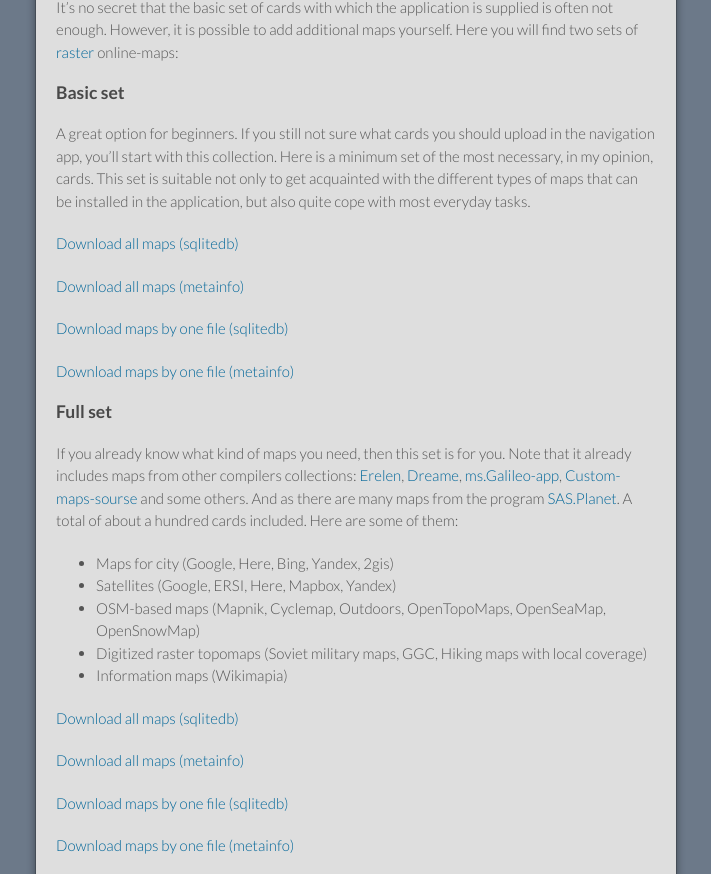
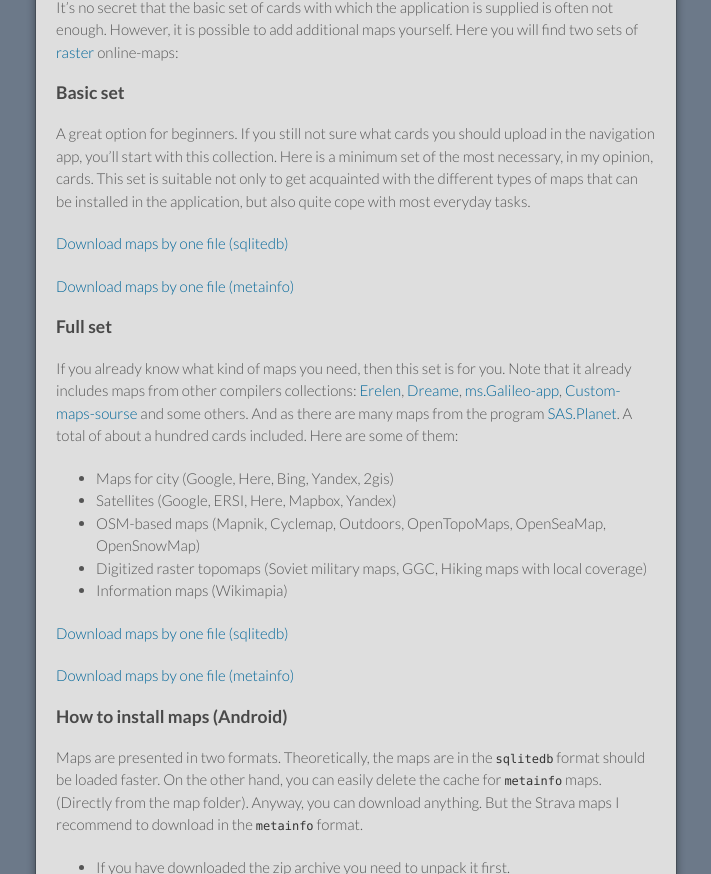
Before and after one commit to nnngrach/AnyGIS_Site, a Jekyll site: the page built from Web/Html/Osmand_en.md, in a window 1280 px wide and 900 px high, scrolled down 596 px, cut to the strip 26-900 px from the top of the window. Shown: the whole strip, without its empty margins (284-995 px from the left). Built offline with Jekyll 4.4.1, drawn with Linux system fonts in a browser that asks for light colours.

Commit message:
Fix mistakes

```diff
--- a/Web/Html/Osmand_en.md
+++ b/Web/Html/Osmand_en.md
@@ -30,9 +30,6 @@
 ### Basic set
 A great option for beginners. If you still not sure what cards you should upload in the navigation app, you'll start with this collection. Here is a minimum set of the most necessary, in my opinion, cards.  This set is suitable not only to get acquainted with the different types of maps that can be installed in the application, but also quite cope with most everyday tasks.
 
-[Download all maps (sqlitedb)][1]
-
-[Download all maps (metainfo)][2]
 
 [Download maps by one file (sqlitedb)][3]
 
@@ -43,7 +40,7 @@
 
 [2]: https://github.com/nnngrach/AnyGIS_maps/raw/master/Osmand_online_maps/Metainfo/Zip/Maps_short_en.zip
 
-[3]: https://anygis.ru/Web/Html/Download/OsmAnd_Maps_Short_en
+[3]: https://anygis.ru/Web/Html/Download/OsmAnd_Maps_(sqlitedb)_Short_en
 
 [4]: https://anygis.ru/Web/Html/Download/OsmAnd_Maps_(metainfo)_Short_en
 
@@ -57,10 +54,6 @@
 - OSM-based maps (Mapnik, Cyclemap, Outdoors, OpenTopoMaps, OpenSeaMap, OpenSnowMap)
 - Digitized raster topomaps (Soviet military maps, GGC, Hiking maps with local coverage)
 - Information maps (Wikimapia)
-
-[Download all maps (sqlitedb)][11]
-
-[Download all maps (metainfo)][12]
 
 [Download maps by one file (sqlitedb)][13]
 
@@ -79,7 +72,7 @@
 
 [12]: https://github.com/nnngrach/AnyGIS_maps/raw/master/Osmand_online_maps/Metainfo/Zip/Maps_full_en.zip
 
-[13]: https://anygis.ru/Web/Html/Download/OsmAnd_Maps_Full_en
+[13]: https://anygis.ru/Web/Html/Download/OsmAnd_Maps_(sqlitedb)_Full_en
 
 [14]: https://anygis.ru/Web/Html/Download/OsmAnd_Maps_(metainfo)_Full_en
 
```
Also changed, not shown: Web/Html/Description_en.md (+1 -1 lines).
